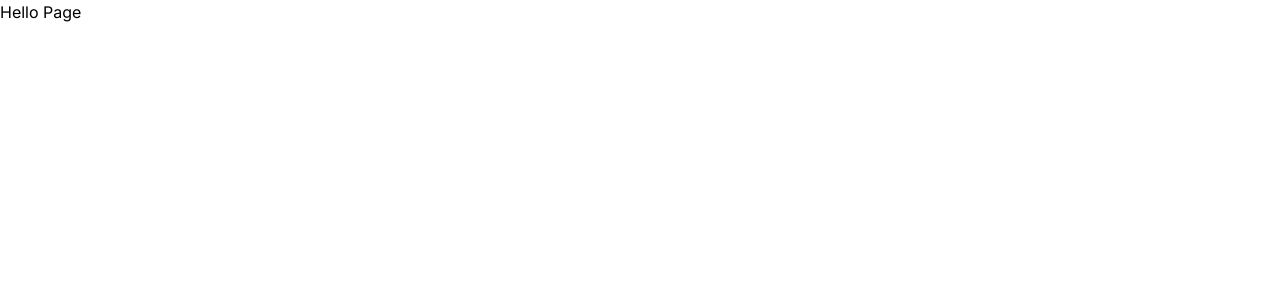
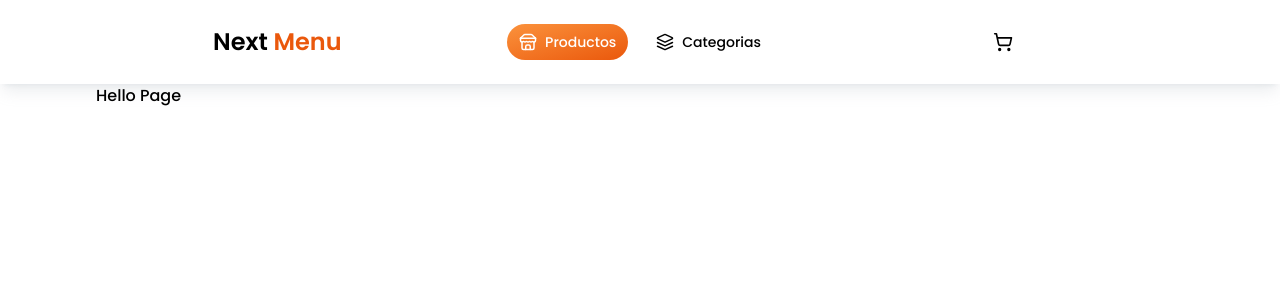
Before and after one commit to aledu944/next-menu-restaurant, a Next.js app: page /products in a window 1280 px wide. Shown: the top 300 px of the page. Built offline with nearby package versions, Linux system fonts and the light colour scheme.

Commit message:
header styles

```diff
--- /dev/null
+++ b/src/app/(dashboard)/layout.tsx
@@ -0,0 +1,12 @@
+import { NavMenu } from "@/modules/shared";
+
+export default function({children}: { children: React.ReactNode }) {
+    return (
+        <>
+            <NavMenu/>
+            <main className="container">
+                { children }
+            </main>
+        </>
+    );
+}
--- a/src/app/globals.css
+++ b/src/app/globals.css
@@ -1,3 +1,33 @@
 @tailwind base;
 @tailwind components;
 @tailwind utilities;
+
+
+@layer utilities {
+    .nav__container {
+        @apply container grid grid-cols-3 items-center
+    }
+
+    .nav__menu {
+        @apply flex items-center justify-center gap-4 text-sm
+    }
+
+    .nav__link {
+        @apply flex items-center gap-2 px-[12px] py-[8px] text-sm rounded-full transition-all transition-all hover:nav__link--active
+    }
+
+    .nav__link--active {
+        @apply bg-gradient-to-br from-orange-400 to-orange-600 text-white
+    }
+}
+
+
+@layer components {
+    .container {
+        @apply max-w-[95%] lg:max-w-[90%] xl:max-w-[85%] mx-auto
+    }
+
+    .navmenu {
+        @apply py-6 shadow-lg shadow-gray-400/20
+    }
+}
--- a/src/app/layout.tsx
+++ b/src/app/layout.tsx
@@ -1,8 +1,8 @@
 import type { Metadata } from "next";
-import { Inter } from "next/font/google";
+import { Inter, Open_Sans, Poppins } from "next/font/google";
 import "./globals.css";
 
-const inter = Inter({ subsets: ["latin"] });
+const poppins = Poppins({ subsets: ["latin"], weight: ['300', '500', '600', '700'] });
 
 export const metadata: Metadata = {
   title: "Next Products",
@@ -12,7 +12,7 @@ export const metadata: Metadata = {
 export default function RootLayout({ children}: Readonly<{ children: React.ReactNode }>) {
   return (
     <html lang="es">
-      <body className={inter.className}>{children}</body>
+      <body className={poppins.className}>{children}</body>
     </html>
   );
 }
--- /dev/null
+++ b/src/modules/shared/components/nav-menu/NavMenu.tsx
@@ -0,0 +1,23 @@
+import { NavMenuOptions } from './NavMenuOptions'
+import { LuShoppingCart } from 'react-icons/lu'
+
+export const NavMenu = () => {
+    return (
+        <nav className='navmenu'>
+            <div className="nav__container">
+
+                <h3 className='text-2xl font-semibold text-center'>
+                    Next <span className='text-orange-600'>Menu</span>
+                </h3>
+
+                <NavMenuOptions />
+
+                <div className='flex items-center justify-center'>
+                    <LuShoppingCart size={20} />
+                </div>
+
+
+            </div>
+        </nav>
+    )
+}
--- /dev/null
+++ b/src/modules/shared/components/nav-menu/NavMenuOptions.tsx
@@ -0,0 +1,28 @@
+'use client'
+
+import Link from "next/link"
+import { usePathname } from "next/navigation"
+import { LuLayers, LuStore } from "react-icons/lu";
+
+export const NavMenuOptions = () => {
+
+    const pathname = usePathname();
+
+    return (
+        <ul className="nav__menu">
+            <li>
+                <Link className={`nav__link ${pathname == '/products' ? 'nav__link--active' : ''}`} href='/products'>
+                    <LuStore size={18}/>
+                    Productos
+                </Link>
+            </li>
+
+            <li>
+                <Link className={`nav__link ${pathname == '/categories' ? 'nav__link--active' : ''}`} href='/categories'>
+                    <span><LuLayers size={18} /></span>
+                    Categorias
+                </Link>
+            </li>
+        </ul>
+    )
+}
--- /dev/null
+++ b/src/modules/shared/index.ts
@@ -0,0 +1 @@
+export { NavMenu } from "./components/nav-menu/NavMenu";
--- a/tailwind.config.ts
+++ b/tailwind.config.ts
@@ -2,7 +2,7 @@ import type { Config } from "tailwindcss";
 
 const config: Config = {
   content: [
-    "./src/pages/**/*.{js,ts,jsx,tsx,mdx}",
+    "./src/modules/**/*.{js,ts,jsx,tsx,mdx}",
     "./src/components/**/*.{js,ts,jsx,tsx,mdx}",
     "./src/app/**/*.{js,ts,jsx,tsx,mdx}",
   ],
```
Also changed, not shown: package.json (+5 -4 lines), 1 other file (tests, documents, lock files or other folders).
